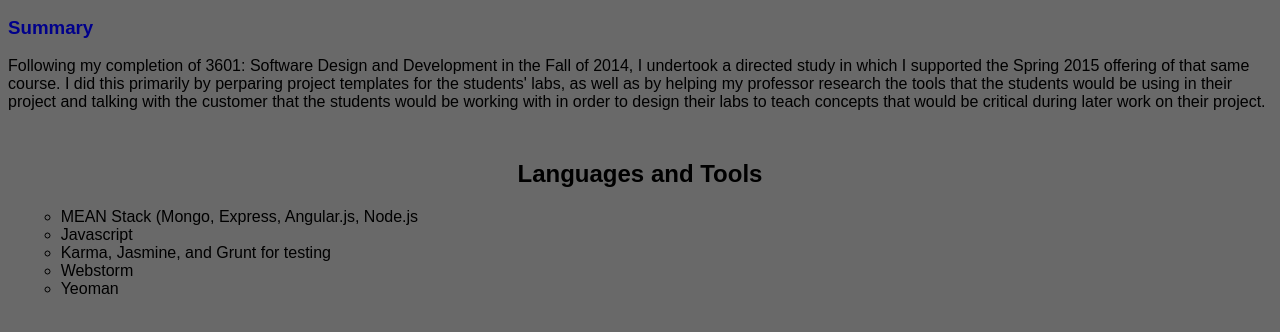
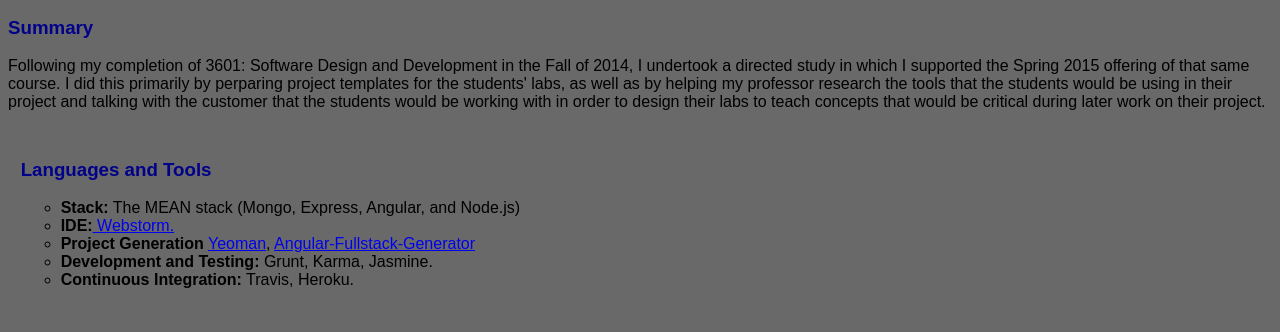
Before and after one commit to joethe/joethe.github.io, a website: page softwareDevSetup.html in a window 1280 px wide. Shown: the part 148-480 px from the top of the page. Drawn offline with Linux system fonts and the light colour scheme.

Commit message:
updated languages and tools list on software d setup project

```diff
--- a/softwareDevSetup.html
+++ b/softwareDevSetup.html
@@ -19,13 +19,13 @@
 
 <div class="row">
 	<div>
-		<h2> Languages and Tools </h2>
+		<h3> Languages and Tools </h3>
 		<ul>
-			<li>MEAN Stack (Mongo, Express, Angular.js, Node.js</li>
-			<li>Javascript</li>
-			<li>Karma, Jasmine, and Grunt for testing</li>
-			<li>Webstorm</li>
-			<li>Yeoman</li>
+			<li><b>Stack:</b> The MEAN stack (Mongo, Express, Angular, and Node.js)</li>
+			<li><b>IDE:</b><a href="https://www.jetbrains.com/webstorm/"> Webstorm.</a>
+			<li><b>Project Generation</b> <a href="http://yeoman.io/">Yeoman</a>, <a href="https://github.com/DaftMonk/generator-angular-fullstack">Angular-Fullstack-Generator</a></li>
+			<li><b>Development and Testing:</b> Grunt, Karma, Jasmine.</li>
+			<li><b>Continuous Integration:</b> Travis, Heroku.</li>
 		</ul>
 	</div>
 </div>
```
